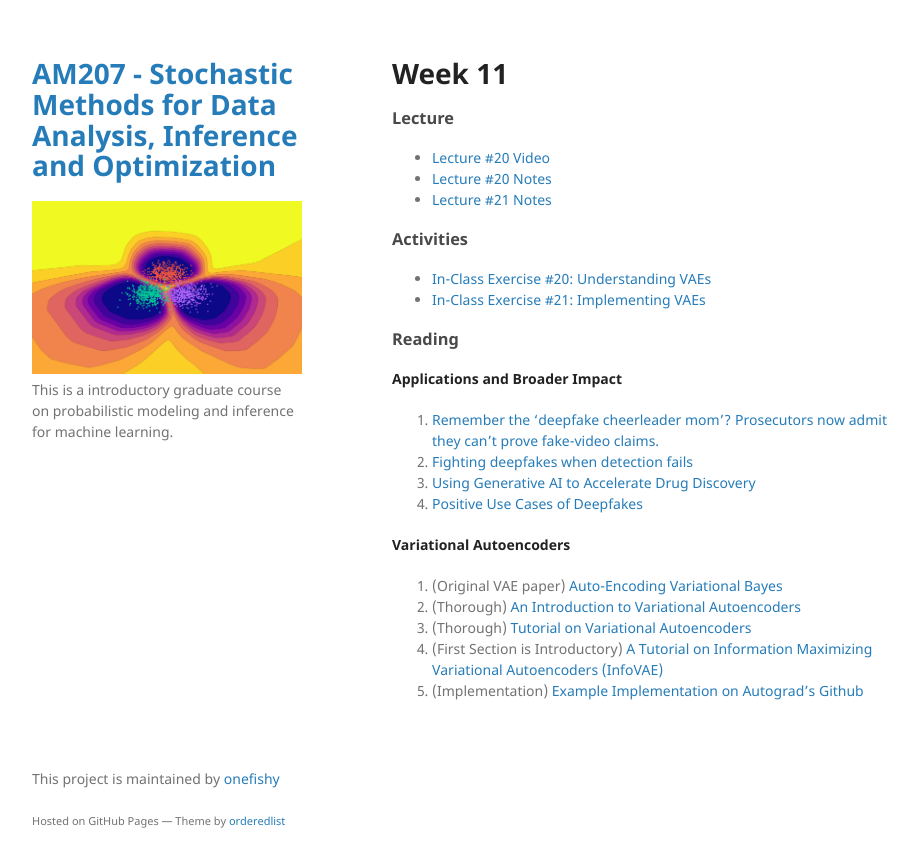
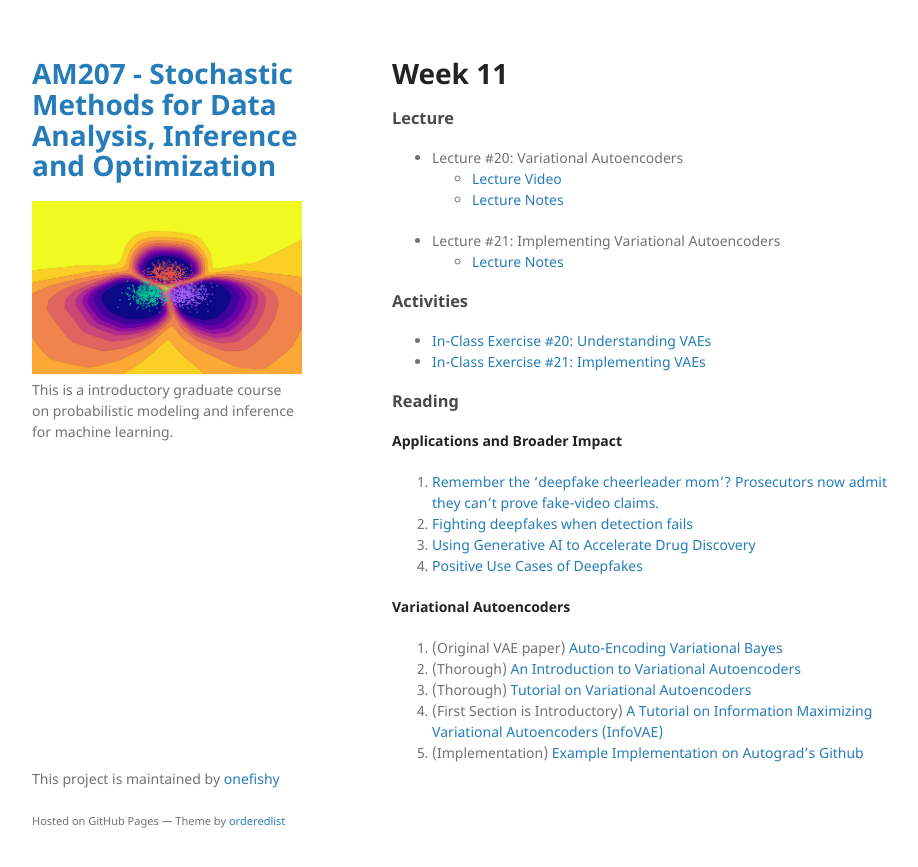
Before and after one commit to onefishy/am207, a Jekyll site: the page built from week11.md, in a window 1280 px wide. Shown: the top 867 px of the page, without its empty margins (178-1096 px from the left). Built offline with Jekyll 4.4.1, drawn with Linux system fonts in a browser that asks for light colours; our own code applies the rules of GitHub Pages for plain Markdown files.

Commit message:
Update week11.md

```diff
--- a/week11.md
+++ b/week11.md
@@ -1,9 +1,12 @@
 # Week 11
 
 ### Lecture
-- [Lecture #20 Video](https://youtu.be/OWLty1YvMn4)
-- [Lecture #20 Notes](https://github.com/onefishy/am207/blob/master/Lectures/lecture_20_notes.ipynb)
-- [Lecture #21 Notes](https://github.com/onefishy/am207/blob/master/Lectures/lecture_21_notes.ipynb)
+- Lecture #20: Variational Autoencoders
+  - [Lecture Video](https://youtu.be/OWLty1YvMn4)
+  - [Lecture Notes](https://github.com/onefishy/am207/blob/master/Lectures/lecture_20_notes.ipynb)
+
+- Lecture #21: Implementing Variational Autoencoders
+  - [Lecture Notes](https://github.com/onefishy/am207/blob/master/Lectures/lecture_21_notes.ipynb)
 
 ### Activities
 - [In-Class Exercise #20: Understanding VAEs](https://deepnote.com/workspace/weiwei-pan-2902decb-902f-40cc-9fa6-af2e3f31f15b/project/AM207Fall202120-Understandign-VAEs-53da2dc6-d4fa-4d39-b875-7ffa2a83d267)
```
